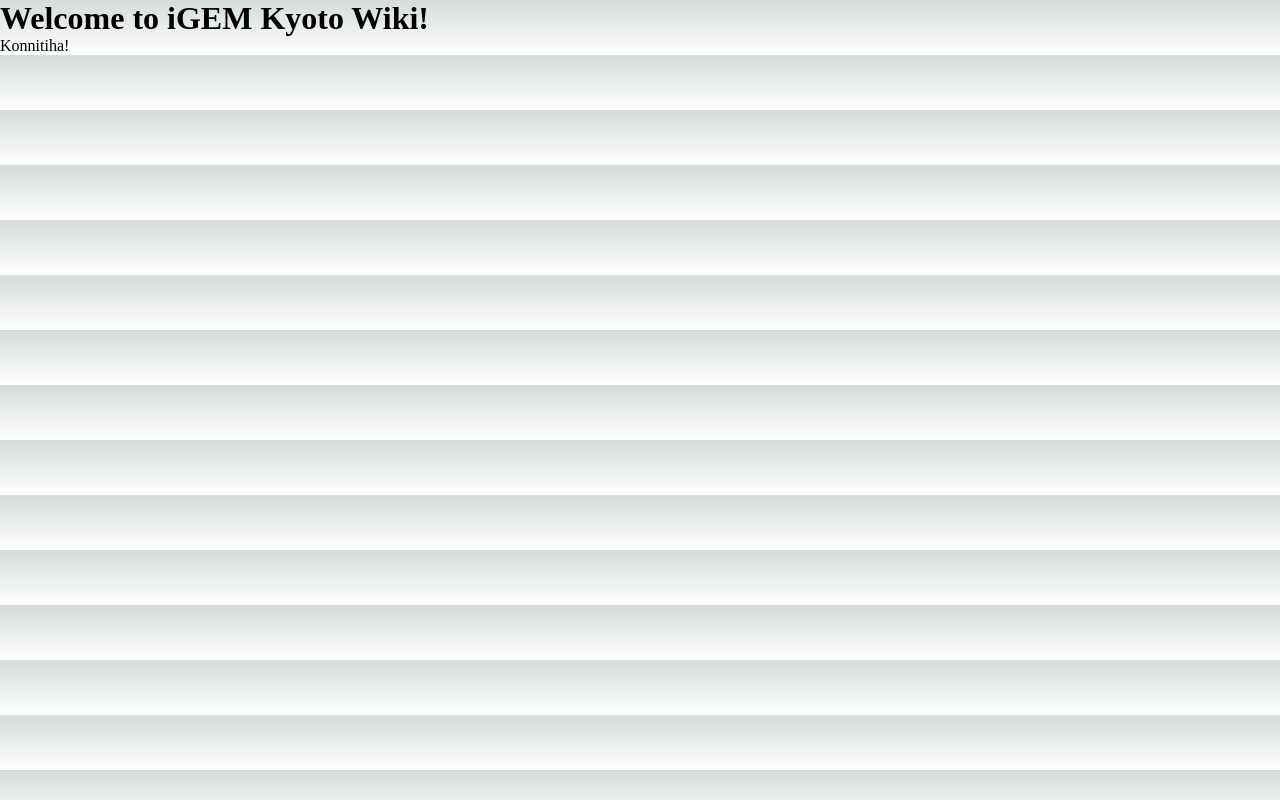
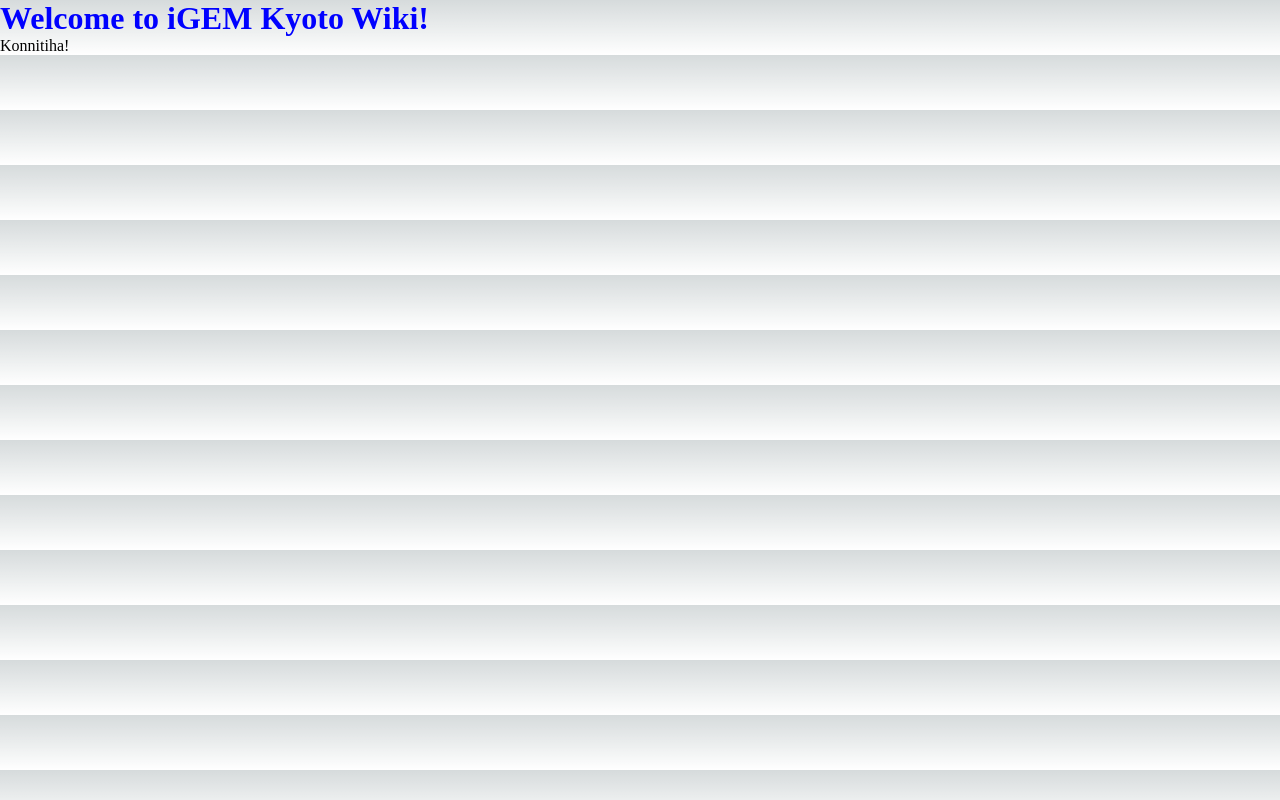
Before and after one commit to iGEMKyotoOfficial/2023-Wiki, a Next.js app: page / in a window 1280 px wide. Built offline with nearby package versions, Linux system fonts and the light colour scheme.

Commit message:
add teststyle on global.css

```diff
--- a/styles/globals.css
+++ b/styles/globals.css
@@ -105,3 +105,10 @@ a {
     color-scheme: dark;
   }
 }
+
+/* Manually added CSSs */
+
+/* MD */
+.text-blue {
+  color: blue;
+}
```
